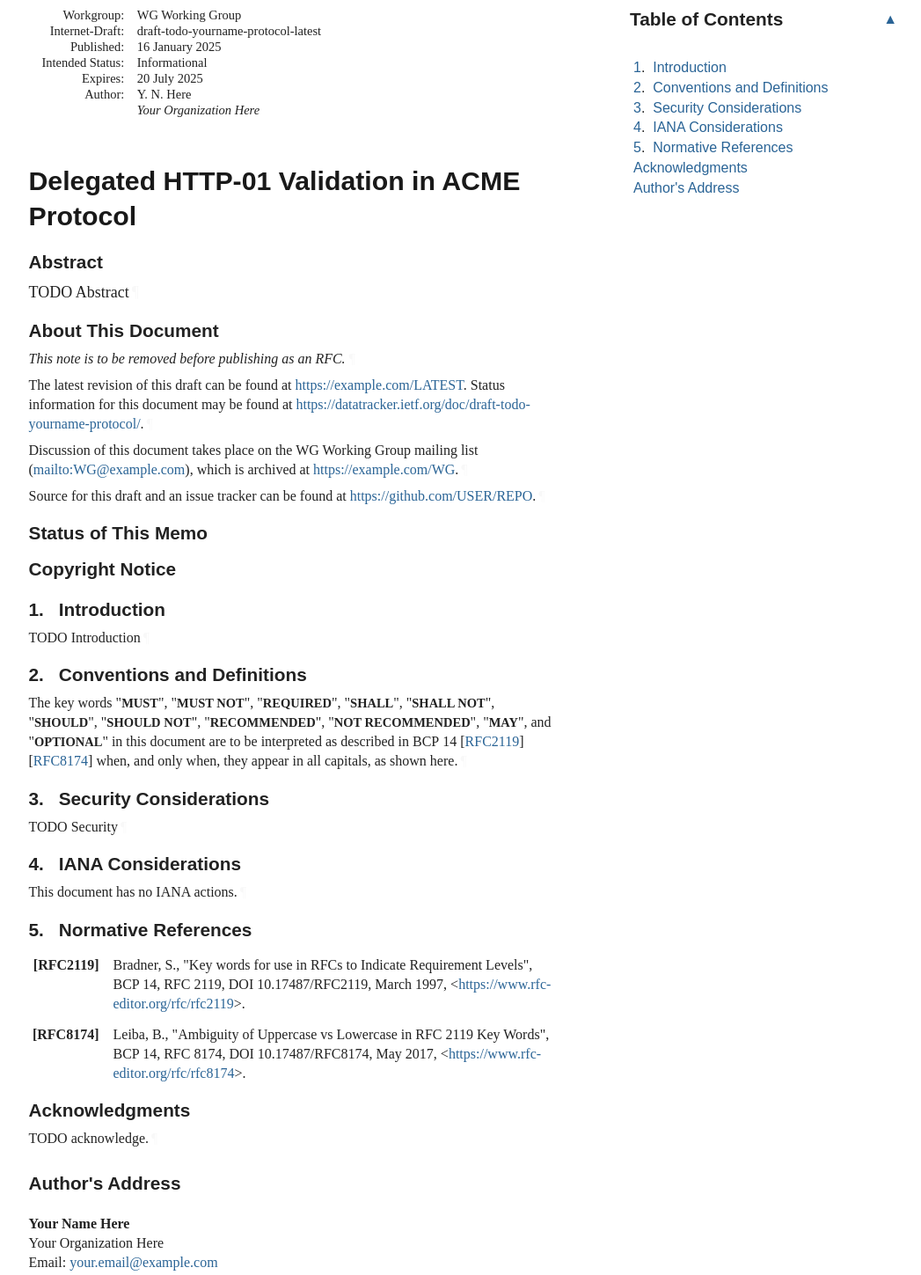
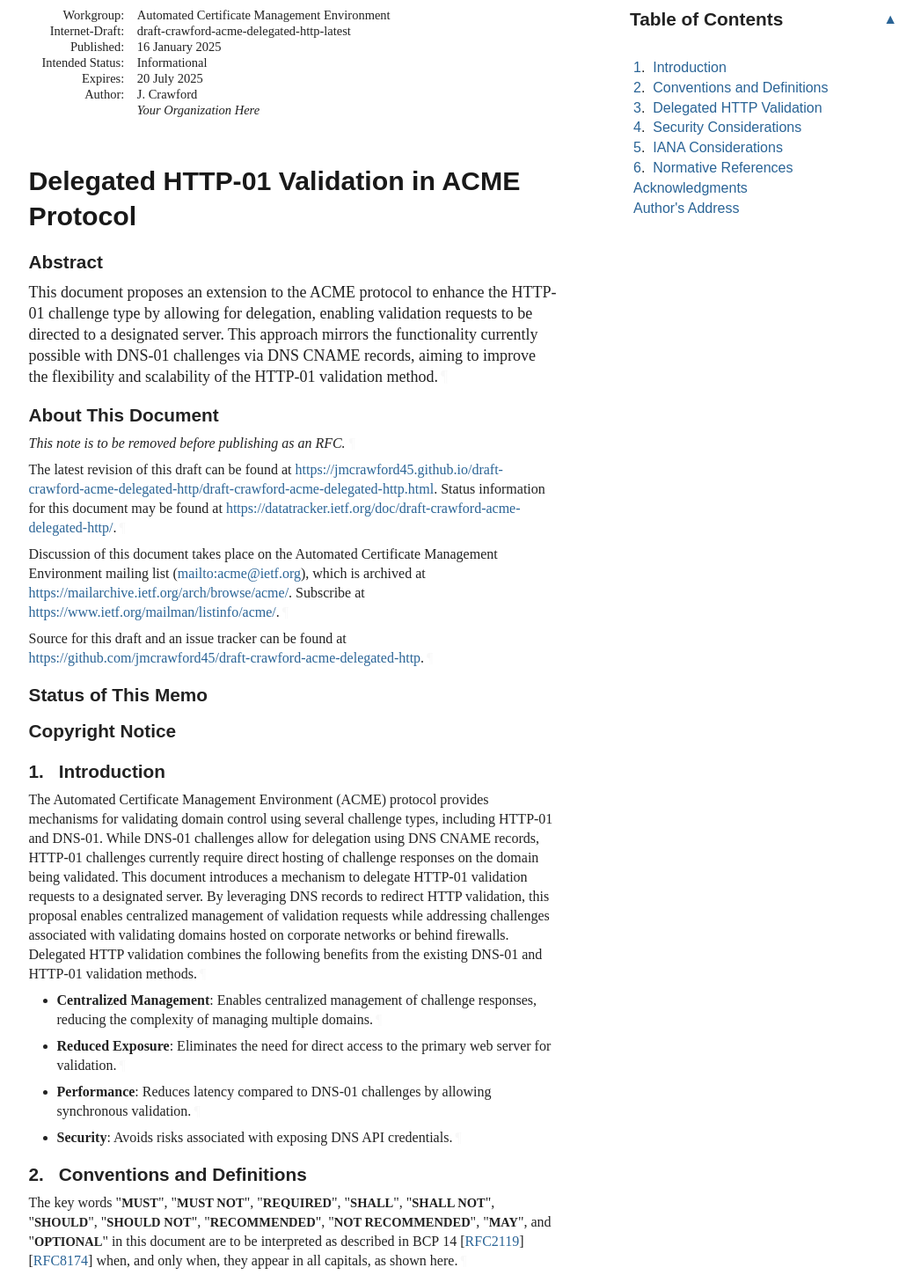
Before and after one commit to jmcrawford45/draft-jared-acme-delegated-http, a plain HTML site: page draft-crawford-acme-delegated-http.html in a window 1280 px wide. Shown: the part 67-1516 px from the top of the page at 88% size, without its empty margins (92-1139 px from the left). Drawn offline with Linux system fonts and the light colour scheme; a web font is replaced by a local one.

Commit message:
Script updating gh-pages from fd2e4e7. [ci skip]

```diff
--- a/draft-crawford-acme-delegated-http.html
+++ b/draft-crawford-acme-delegated-http.html
@@ -5,15 +5,15 @@
 <meta content="Common,Latin" name="scripts">
 <meta content="initial-scale=1.0" name="viewport">
 <title>Delegated HTTP-01 Validation in ACME Protocol</title>
-<meta content="Your Name Here" name="author">
+<meta content="Jared Crawford" name="author">
 <meta content="
-       TODO Abstract
+       This document proposes an extension to the ACME protocol to enhance the HTTP-01 challenge type by allowing for delegation, enabling validation requests to be directed to a designated server. This approach mirrors the functionality currently possible with DNS-01 challenges via DNS CNAME records, aiming to improve the flexibility and scalability of the HTTP-01 validation method.
     " name="description">
 <meta content="xml2rfc 3.25.0" name="generator">
 <meta content="next generation" name="keyword">
 <meta content="unicorn" name="keyword">
 <meta content="sparkling distributed ledger" name="keyword">
-<meta content="draft-todo-yourname-protocol-latest" name="ietf.draft">
+<meta content="draft-crawford-acme-delegated-http-latest" name="ietf.draft">
 <!-- Generator version information:
   xml2rfc 3.25.0
     Python 3.12.8
@@ -1049,7 +1049,7 @@ svg :is([fill="white"], [fill^="#fff"]) {
 <td class="right">January 2025</td>
 </tr></thead>
 <tfoot><tr>
-<td class="left">Here</td>
+<td class="left">Crawford</td>
 <td class="center">Expires 20 July 2025</td>
 <td class="right">[Page]</td>
 </tr></tfoot>
@@ -1058,9 +1058,9 @@ svg :is([fill="white"], [fill^="#fff"]) {
 <div id="internal-metadata" class="document-information">
 <dl id="identifiers">
 <dt class="label-workgroup">Workgroup:</dt>
-<dd class="workgroup">WG Working Group</dd>
+<dd class="workgroup">Automated Certificate Management Environment</dd>
 <dt class="label-internet-draft">Internet-Draft:</dt>
-<dd class="internet-draft">draft-todo-yourname-protocol-latest</dd>
+<dd class="internet-draft">draft-crawford-acme-delegated-http-latest</dd>
 <dt class="label-published">Published:</dt>
 <dd class="published">
 <time datetime="2025-01-16" class="published">16 January 2025</time>
@@ -1072,7 +1072,7 @@ svg :is([fill="white"], [fill^="#fff"]) {
 <dt class="label-authors">Author:</dt>
 <dd class="authors">
 <div class="author">
-      <div class="author-name">Y. N. Here</div>
+      <div class="author-name">J. Crawford</div>
 <div class="org">Your Organization Here</div>
 </div>
 </dd>
@@ -1081,7 +1081,7 @@ svg :is([fill="white"], [fill^="#fff"]) {
 <h1 id="title">Delegated HTTP-01 Validation in ACME Protocol</h1>
 <section id="section-abstract">
       <h2 id="abstract"><a href="#abstract" class="selfRef">Abstract</a></h2>
-<p id="section-abstract-1">TODO Abstract<a href="#section-abstract-1" class="pilcrow">¶</a></p>
+<p id="section-abstract-1">This document proposes an extension to the ACME protocol to enhance the HTTP-01 challenge type by allowing for delegation, enabling validation requests to be directed to a designated server. This approach mirrors the functionality currently possible with DNS-01 challenges via DNS CNAME records, aiming to improve the flexibility and scalability of the HTTP-01 validation method.<a href="#section-abstract-1" class="pilcrow">¶</a></p>
 </section>
 <section class="note rfcEditorRemove" id="section-note.1">
       <h2 id="name-about-this-document">
@@ -1089,14 +1089,15 @@ svg :is([fill="white"], [fill^="#fff"]) {
       </h2>
 <p id="section-note.1-1">This note is to be removed before publishing as an RFC.<a href="#section-note.1-1" class="pilcrow">¶</a></p>
 <p id="section-note.1-2">
-        The latest revision of this draft can be found at <span><a href="https://example.com/LATEST">https://example.com/LATEST</a></span>.
-        Status information for this document may be found at <span><a href="https://datatracker.ietf.org/doc/draft-todo-yourname-protocol/">https://datatracker.ietf.org/doc/draft-todo-yourname-protocol/</a></span>.<a href="#section-note.1-2" class="pilcrow">¶</a></p>
+        The latest revision of this draft can be found at <span><a href="https://jmcrawford45.github.io/draft-crawford-acme-delegated-http/draft-crawford-acme-delegated-http.html">https://jmcrawford45.github.io/draft-crawford-acme-delegated-http/draft-crawford-acme-delegated-http.html</a></span>.
+        Status information for this document may be found at <span><a href="https://datatracker.ietf.org/doc/draft-crawford-acme-delegated-http/">https://datatracker.ietf.org/doc/draft-crawford-acme-delegated-http/</a></span>.<a href="#section-note.1-2" class="pilcrow">¶</a></p>
 <p id="section-note.1-3">
         Discussion of this document takes place on the
-        WG Working Group mailing list (<span><a href="mailto:WG@example.com">mailto:WG@example.com</a></span>),
-        which is archived at <span><a href="https://example.com/WG">https://example.com/WG</a></span>.<a href="#section-note.1-3" class="pilcrow">¶</a></p>
+        Automated Certificate Management Environment  mailing list (<span><a href="mailto:acme@ietf.org">mailto:acme@ietf.org</a></span>),
+        which is archived at <span><a href="https://mailarchive.ietf.org/arch/browse/acme/">https://mailarchive.ietf.org/arch/browse/acme/</a></span>.
+        Subscribe at <span><a href="https://www.ietf.org/mailman/listinfo/acme/">https://www.ietf.org/mailman/listinfo/acme/</a></span>.<a href="#section-note.1-3" class="pilcrow">¶</a></p>
 <p id="section-note.1-4">Source for this draft and an issue tracker can be found at
-        <span><a href="https://github.com/USER/REPO">https://github.com/USER/REPO</a></span>.<a href="#section-note.1-4" class="pilcrow">¶</a></p>
+        <span><a href="https://github.com/jmcrawford45/draft-crawford-acme-delegated-http">https://github.com/jmcrawford45/draft-crawford-acme-delegated-http</a></span>.<a href="#section-note.1-4" class="pilcrow">¶</a></p>
 </section>
 <div id="status-of-memo">
 <section id="section-boilerplate.1">
@@ -1153,19 +1154,22 @@ svg :is([fill="white"], [fill^="#fff"]) {
             <p id="section-toc.1-1.2.1" class="keepWithNext"><a href="#section-2" class="auto internal xref">2</a>.  <a href="#name-conventions-and-definitions" class="internal xref">Conventions and Definitions</a></p>
 </li>
           <li class="compact toc ulBare ulEmpty" id="section-toc.1-1.3">
-            <p id="section-toc.1-1.3.1" class="keepWithNext"><a href="#section-3" class="auto internal xref">3</a>.  <a href="#name-security-considerations" class="internal xref">Security Considerations</a></p>
+            <p id="section-toc.1-1.3.1" class="keepWithNext"><a href="#section-3" class="auto internal xref">3</a>.  <a href="#name-delegated-http-validation" class="internal xref">Delegated HTTP Validation</a></p>
 </li>
           <li class="compact toc ulBare ulEmpty" id="section-toc.1-1.4">
-            <p id="section-toc.1-1.4.1"><a href="#section-4" class="auto internal xref">4</a>.  <a href="#name-iana-considerations" class="internal xref">IANA Considerations</a></p>
+            <p id="section-toc.1-1.4.1"><a href="#section-4" class="auto internal xref">4</a>.  <a href="#name-security-considerations" class="internal xref">Security Considerations</a></p>
 </li>
           <li class="compact toc ulBare ulEmpty" id="section-toc.1-1.5">
-            <p id="section-toc.1-1.5.1"><a href="#section-5" class="auto internal xref">5</a>.  <a href="#name-normative-references" class="internal xref">Normative References</a></p>
+            <p id="section-toc.1-1.5.1"><a href="#section-5" class="auto internal xref">5</a>.  <a href="#name-iana-considerations" class="internal xref">IANA Considerations</a></p>
 </li>
           <li class="compact toc ulBare ulEmpty" id="section-toc.1-1.6">
-            <p id="section-toc.1-1.6.1"><a href="#appendix-A" class="auto internal xref"></a><a href="#name-acknowledgments" class="internal xref">Acknowledgments</a></p>
+            <p id="section-toc.1-1.6.1"><a href="#section-6" class="auto internal xref">6</a>.  <a href="#name-normative-references" class="internal xref">Normative References</a></p>
 </li>
           <li class="compact toc ulBare ulEmpty" id="section-toc.1-1.7">
-            <p id="section-toc.1-1.7.1"><a href="#appendix-B" class="auto internal xref"></a><a href="#name-authors-address" class="internal xref">Author's Address</a></p>
+            <p id="section-toc.1-1.7.1"><a href="#appendix-A" class="auto internal xref"></a><a href="#name-acknowledgments" class="internal xref">Acknowledgments</a></p>
+</li>
+          <li class="compact toc ulBare ulEmpty" id="section-toc.1-1.8">
+            <p id="section-toc.1-1.8.1"><a href="#appendix-B" class="auto internal xref"></a><a href="#name-authors-address" class="internal xref">Author's Address</a></p>
 </li>
         </ul>
 </nav>
@@ -1176,7 +1180,23 @@ svg :is([fill="white"], [fill^="#fff"]) {
       <h2 id="name-introduction">
 <a href="#section-1" class="section-number selfRef">1. </a><a href="#name-introduction" class="section-name selfRef">Introduction</a>
       </h2>
-<p id="section-1-1">TODO Introduction<a href="#section-1-1" class="pilcrow">¶</a></p>
+<p id="section-1-1">The Automated Certificate Management Environment (ACME) protocol provides mechanisms for validating domain control using several challenge types, including HTTP-01 and DNS-01. While DNS-01 challenges allow for delegation using DNS CNAME records, HTTP-01 challenges currently require direct hosting of challenge responses on the domain being validated.
+This document introduces a mechanism to delegate HTTP-01 validation requests to a designated server. By leveraging DNS records to redirect HTTP validation, this proposal enables centralized management of validation requests while addressing challenges associated with validating domains hosted on corporate networks or behind firewalls.
+Delegated HTTP validation combines the following benefits from the existing DNS-01 and HTTP-01 validation methods.<a href="#section-1-1" class="pilcrow">¶</a></p>
+<ul class="normal">
+<li class="normal" id="section-1-2.1">
+          <p id="section-1-2.1.1"><strong>Centralized Management</strong>: Enables centralized management of challenge responses, reducing the complexity of managing multiple domains.<a href="#section-1-2.1.1" class="pilcrow">¶</a></p>
+</li>
+        <li class="normal" id="section-1-2.2">
+          <p id="section-1-2.2.1"><strong>Reduced Exposure</strong>: Eliminates the need for direct access to the primary web server for validation.<a href="#section-1-2.2.1" class="pilcrow">¶</a></p>
+</li>
+        <li class="normal" id="section-1-2.3">
+          <p id="section-1-2.3.1"><strong>Performance</strong>: Reduces latency compared to DNS-01 challenges by allowing synchronous validation.<a href="#section-1-2.3.1" class="pilcrow">¶</a></p>
+</li>
+        <li class="normal" id="section-1-2.4">
+          <p id="section-1-2.4.1"><strong>Security</strong>: Avoids risks associated with exposing DNS API credentials.<a href="#section-1-2.4.1" class="pilcrow">¶</a></p>
+</li>
+      </ul>
 </section>
 </div>
 <div id="conventions-and-definitions">
@@ -1190,26 +1210,48 @@ described in BCP 14 <span>[<a href="#RFC2119" class="cite xref">RFC2119</a>]</s
 appear in all capitals, as shown here.<a href="#section-2-1" class="pilcrow">¶</a></p>
 </section>
 </div>
+<div id="delegated-http-validation">
+<section id="section-3">
+      <h2 id="name-delegated-http-validation">
+<a href="#section-3" class="section-number selfRef">3. </a><a href="#name-delegated-http-validation" class="section-name selfRef">Delegated HTTP Validation</a>
+      </h2>
+<p id="section-3-1">This proposal extends the HTTP-01 challenge type to support delegation using a DNS record, similar to the approach used for DNS-01 challenges. The process is as follows:
+1. <strong>DNS Configuration</strong>: The domain owner creates a DNS record for <code>_acme-challenge.&lt;YOUR_DOMAIN&gt;</code> pointing to a server capable of serving HTTP requests. For example:
+<code>
+_acme-challenge.example.com CNAME validation-server.example.net
+</code>
+2. <strong>Challenge File Provisioning</strong>: The designated server hosts the challenge file at the path <code>/.well-known/acme-challenge/&lt;TOKEN&gt;</code>, containing the domain authorization string.
+3. <strong>Validation Request</strong>: The ACME server performs the following steps:
+- Attempts validation using the standard HTTP-01 method.
+- If the HTTP-01 method fails or if delegation is detected, constructs a URL using <code>_acme-challenge.&lt;YOUR_DOMAIN&gt;</code> and sends an HTTP GET request to the designated server.
+4. <strong>Validation Response</strong>: The designated server responds with the authorization string, which the ACME server verifies against the expected value.
+5. <strong>Challenge Completion</strong>: If the validation succeeds, the challenge status is updated to “valid.” If it fails, the status is updated to “invalid,” with diagnostic information provided.<a href="#section-3-1" class="pilcrow">¶</a></p>
+</section>
+</div>
 <div id="security-considerations">
-<section id="section-3">
+<section id="section-4">
       <h2 id="name-security-considerations">
-<a href="#section-3" class="section-number selfRef">3. </a><a href="#name-security-considerations" class="section-name selfRef">Security Considerations</a>
+<a href="#section-4" class="section-number selfRef">4. </a><a href="#name-security-considerations" class="section-name selfRef">Security Considerations</a>
       </h2>
-<p id="section-3-1">TODO Security<a href="#section-3-1" class="pilcrow">¶</a></p>
+<ul class="normal">
+<li class="normal" id="section-4-1.1">
+          <p id="section-4-1.1.1">Relies on the security of both DNS and the delegated server.<a href="#section-4-1.1.1" class="pilcrow">¶</a></p>
+</li>
+      </ul>
 </section>
 </div>
 <div id="iana-considerations">
-<section id="section-4">
+<section id="section-5">
       <h2 id="name-iana-considerations">
-<a href="#section-4" class="section-number selfRef">4. </a><a href="#name-iana-considerations" class="section-name selfRef">IANA Considerations</a>
+<a href="#section-5" class="section-number selfRef">5. </a><a href="#name-iana-considerations" class="section-name selfRef">IANA Considerations</a>
       </h2>
-<p id="section-4-1">This document has no IANA actions.<a href="#section-4-1" class="pilcrow">¶</a></p>
+<p id="section-5-1">This document has no IANA actions.<a href="#section-5-1" class="pilcrow">¶</a></p>
 </section>
 </div>
 <div id="sec-normative-references">
-<section id="section-5">
+<section id="section-6">
       <h2 id="name-normative-references">
-<a href="#section-5" class="section-number selfRef">5. </a><a href="#name-normative-references" class="section-name selfRef">Normative References</a>
+<a href="#section-6" class="section-number selfRef">6. </a><a href="#name-normative-references" class="section-name selfRef">Normative References</a>
       </h2>
 <dl class="references">
 <dt id="RFC2119">[RFC2119]</dt>
@@ -1237,11 +1279,11 @@ appear in all capitals, as shown here.<a href="#section-2-1" class="pilcrow">¶<
 <a href="#name-authors-address" class="section-name selfRef">Author's Address</a>
       </h2>
 <address class="vcard">
-        <div dir="auto" class="left"><span class="fn nameRole">Your Name Here</span></div>
+        <div dir="auto" class="left"><span class="fn nameRole">Jared Crawford</span></div>
 <div dir="auto" class="left"><span class="org">Your Organization Here</span></div>
 <div class="email">
 <span>Email:</span>
-<a href="mailto:your.email@example.com" class="email">your.email@example.com</a>
+<a href="mailto:jmcrawford45@gmail.com" class="email">jmcrawford45@gmail.com</a>
 </div>
 </address>
 </section>
```
Also changed, not shown: draft-crawford-acme-delegated-http.txt.
